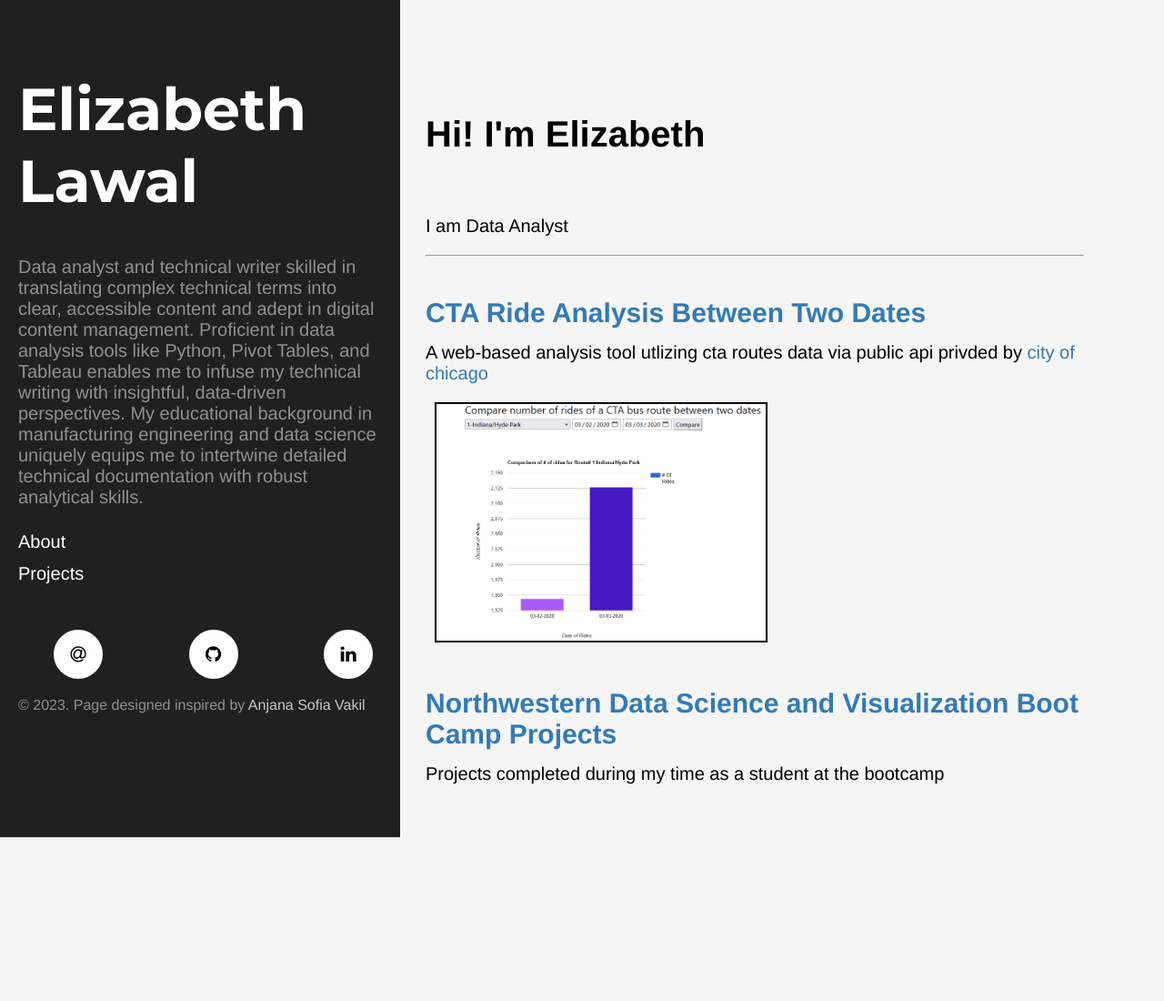
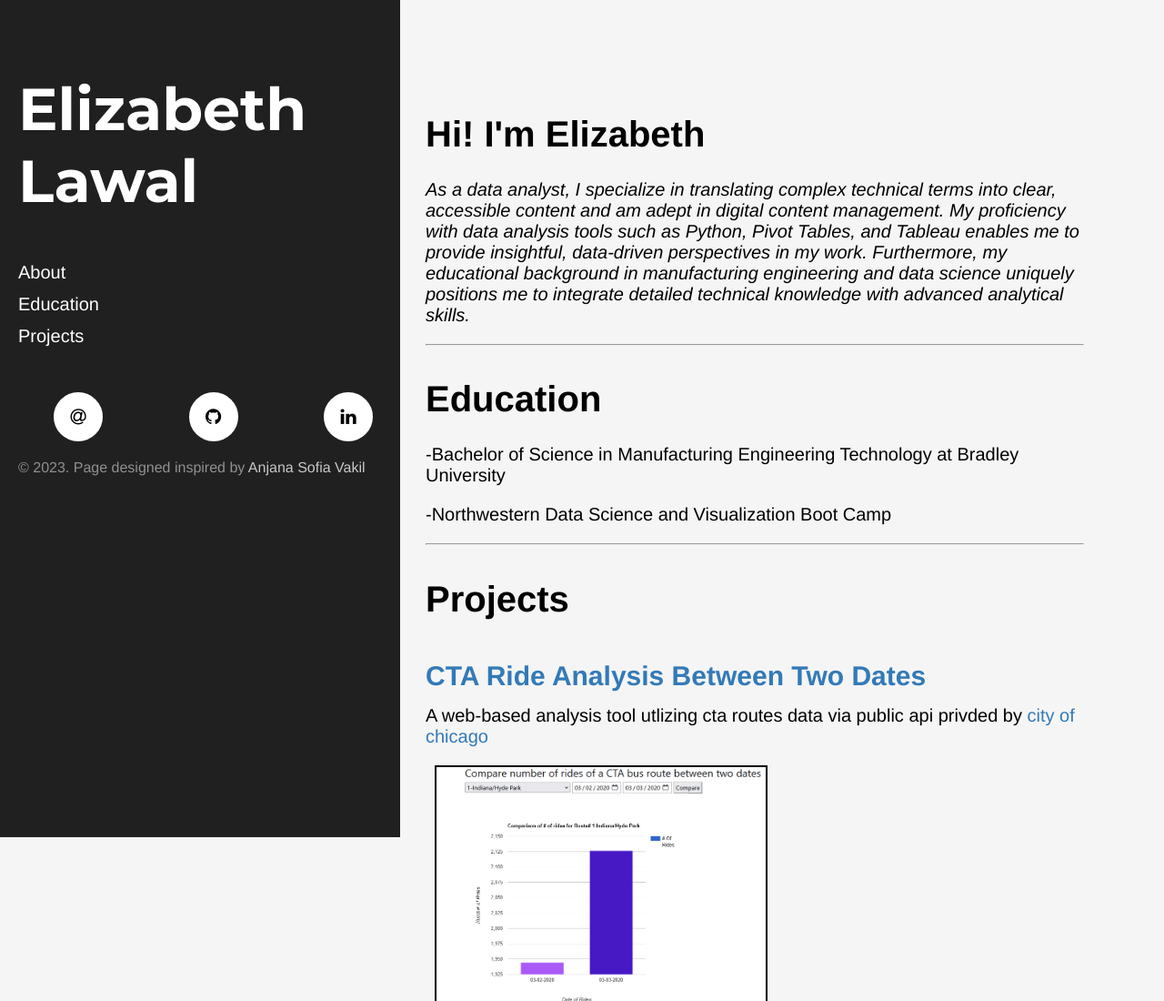
Before and after one commit to elawal/elawal.github-io, a plain HTML site: page index.html in a window 1280 px wide. Shown: the top 1100 px of the page at 91% size. Before the commit the page ends 950 px from the top, so only its background shows below. Drawn offline with Linux system fonts and the light colour scheme.

Commit message:
Update index.html

```diff
--- a/index.html
+++ b/index.html
@@ -28,24 +28,16 @@
 
     <div class="sidebar">
         <div class="container left-align">
-            <div class="sidebar-about" id="my-about">
+            <div class="sidebar-about">
                 <h1>
                         Elizabeth Lawal
                 </h1>
-                <div>
-                     <p class="lead">Data analyst and technical writer skilled in translating complex technical terms into clear, accessible content and adept in digital content management. Proficient in data analysis tools like Python, Pivot Tables, and Tableau enables me to infuse my technical writing with insightful, data-driven perspectives. My educational background in manufacturing engineering and data science uniquely equips me to intertwine detailed technical documentation with robust analytical skills.</p>
-                </div>
-
-               <div>
-
-               </div>
-
-
             </div>
 
             <nav class="sidebar-nav">
 
                 <a class="sidebar-nav-item" href="#my-about">About</a>
+                <a class="sidebar-nav-item" href="#my-education">Education</a>
                 <!-- a class="sidebar-nav-item"
          href="/resume/">Resume</a -->
                 <a class="sidebar-nav-item" href="#my-projects">Projects</a>
@@ -79,9 +71,25 @@
 
 
     <div class="content container" style="padding-left: 20px;">
-        <div class="page">
-            <h1 class="page-title">Hi! I'm Elizabeth</h1>
-            <p>I am Data Analyst</p>
+        <div class="page"  id="my-about">
+            <div>
+                <h1>Hi! I'm Elizabeth</h1>
+                <p style="font-style: italic;">As a data analyst, I specialize in translating complex technical terms into clear, accessible content and am adept in digital content management. My proficiency with data analysis tools such as Python, Pivot Tables, and Tableau enables me to provide insightful, data-driven perspectives in my work. Furthermore, my educational background in manufacturing engineering and data science uniquely positions me to integrate detailed technical knowledge with advanced analytical skills.</p>
+            </div>
+
+
+            <hr />
+
+
+        </div>
+        <div class="page"  id="my-education">
+            <h1>Education</h1>
+            <div>
+                <p><span>-</span>Bachelor of Science in Manufacturing Engineering Technology at Bradley University </p>
+            </div>
+            <div>
+                <p><span>-</span>Northwestern Data Science and Visualization Boot Camp </p>
+            </div>
 
             <hr />
 
@@ -89,7 +97,7 @@
         </div>
 
         <div class="projects" id="my-projects">
-
+            <h1>Projects</h1>
             <div class="project post">
                 <h2 class="project-title post-title">
                     <a href="https://elawal.github.io/elawal.github-io/public/Projects/cta/index.html">
```
